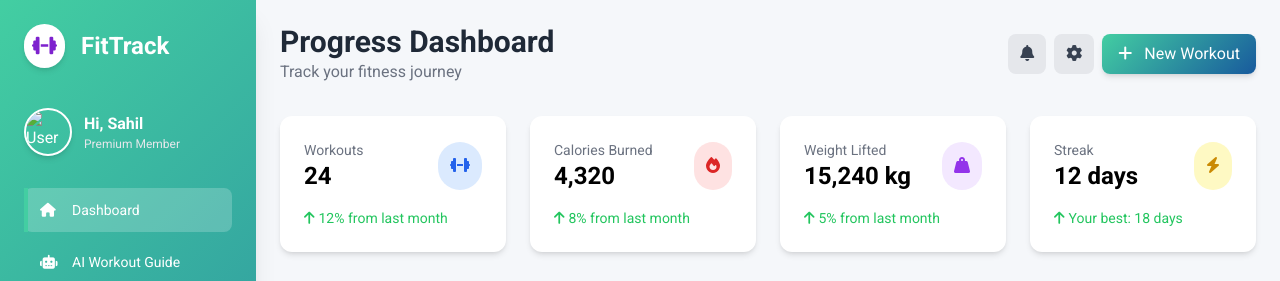
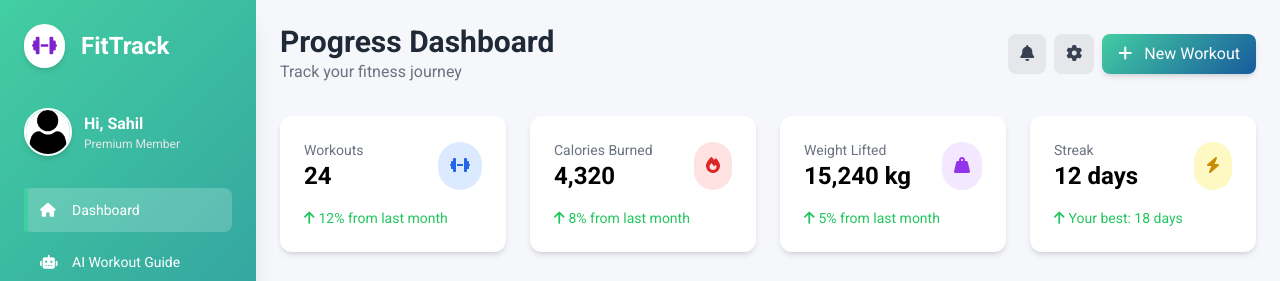
Before and after one commit to SahilAGowda/smart-flex, a plain HTML site: page dashboard.html in a window 1280 px wide. Shown: the top 281 px of the page. Drawn offline with nearby package versions, Linux system fonts and the light colour scheme.

Commit message:
user_symbol added

```diff
--- a/dashboard.html
+++ b/dashboard.html
@@ -83,7 +83,7 @@
 
           <div class="mb-8">
             <div class="flex items-center mb-4">
-              <img src="/api/placeholder/50/50" alt="User avatar" class="rounded-full w-12 h-12 border-2 border-white shadow-md" />
+              <img src="assests/user_symbol.png" alt="User avatar" class="rounded-full w-12 h-12 border-2 border-white shadow-md" />
               <div class="ml-3">
                 <h3 class="font-bold">Hi, Sahil</h3>
                 <p class="text-xs text-gray-200">Premium Member</p>
```
Also changed, not shown: assests/user_symbol.png (added).
